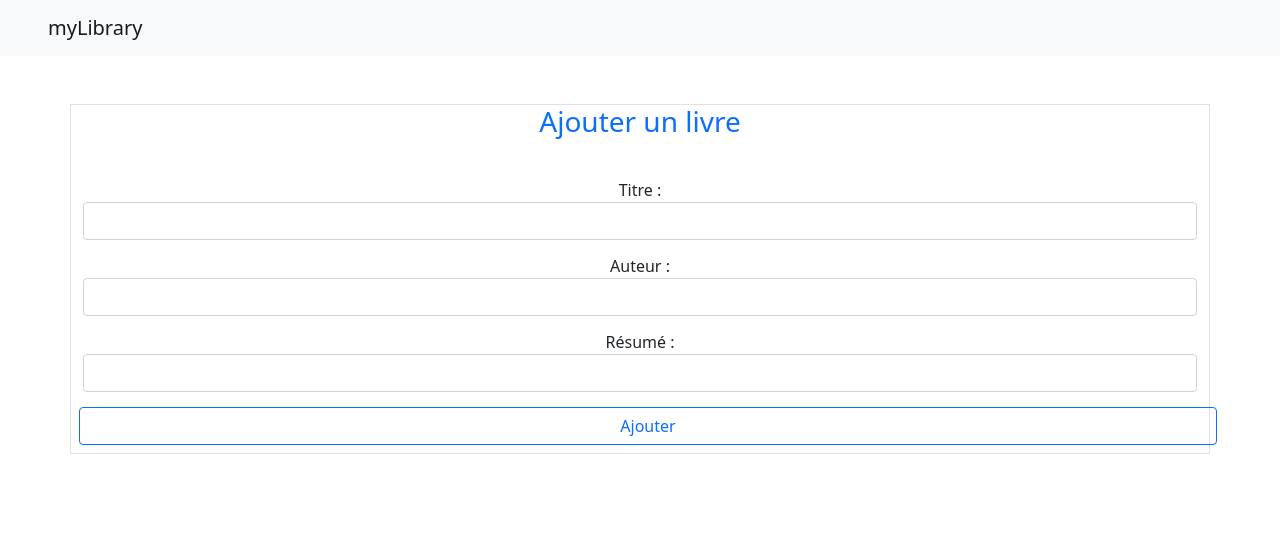
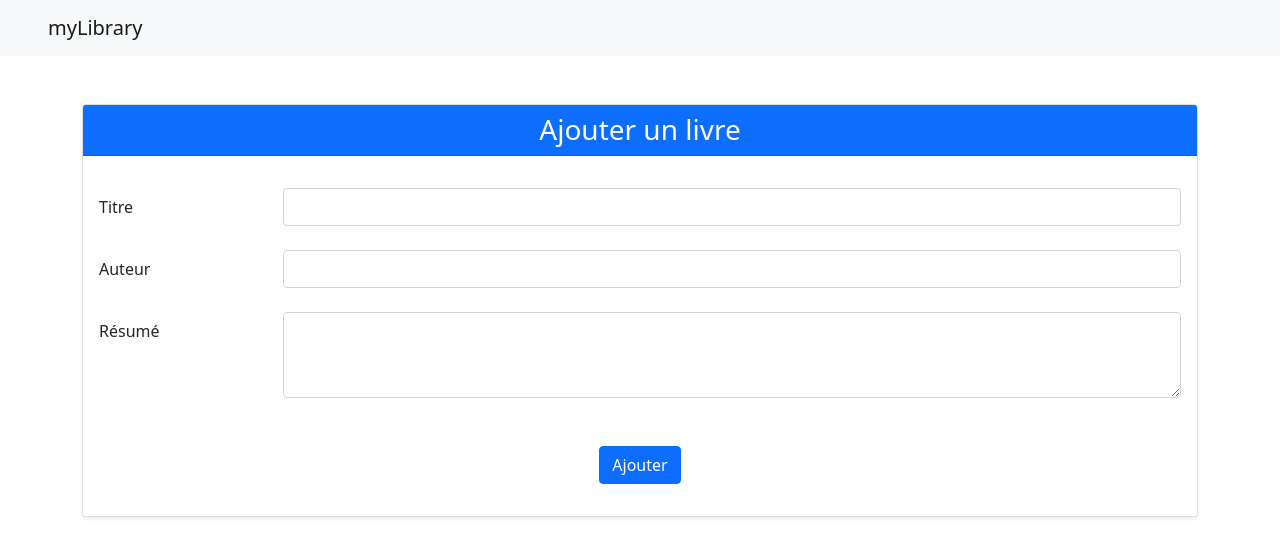
Before and after one commit to Lysianedon/my-library, an Angular app in the folder myLibrary/: page /books/add in a window 1280 px wide. Shown: the top 556 px of the page. Built offline with nearby package versions, Linux system fonts and the light colour scheme.

Commit message:
improved css

```diff
--- a/myLibrary/src/app/add-book/add-book.component.html
+++ b/myLibrary/src/app/add-book/add-book.component.html
@@ -1,4 +1,4 @@
-<form (ngSubmit)="onAddBook()" class="container mt-5  border">
+<!-- <form (ngSubmit)="onAddBook()" class="container mt-5  border">
     <div class="d-flex justify-content-between align-items-center mb-4">
         <h3 class="text-primary mx-auto">Ajouter un livre</h3>
     </div>
@@ -19,4 +19,42 @@
         </label>
         <button class="btn btn-outline-primary m-2 align-items-center" type="submit">Ajouter</button>
     </div>
-</form>
+</form> -->
+
+<div class="container mt-5">
+    <div class="card shadow-sm">
+      <div class="card-header bg-primary text-white d-flex justify-content-between">
+        <h3 class="card-title mb-0 mx-auto">Ajouter un livre</h3>
+      </div>
+      <div class="card-body">
+        <form (ngSubmit)="onAddBook()">
+          <div class="form-group row mt-3">
+            <label for="title" class="col-sm-2 col-form-label">Titre</label>
+            <div class="col-sm-10">
+              <input type="text" class="form-control" name="title" id="title" [(ngModel)]="newBook.title">
+            </div>
+          </div>
+
+          <div class="form-group row mt-4">
+            <label for="author" class="col-sm-2 col-form-label">Auteur</label>
+            <div class="col-sm-10">
+              <input type="text" class="form-control" name="author" id="author" [(ngModel)]="newBook.author">
+            </div>
+          </div>
+
+          <div class="form-group row mt-4">
+            <label for="description" class="col-sm-2 col-form-label">Résumé</label>
+            <div class="col-sm-10">
+              <textarea class="form-control" name="description" id="description" [(ngModel)]="newBook.description" rows="3"></textarea>
+            </div>
+          </div>
+
+          <div class="form-group row mt-4">
+            <div class="col-sm-12 d-flex justify-content-center mt-4 mb-3">
+              <button type="submit" class="btn btn-primary">Ajouter</button>
+            </div>
+          </div>
+        </form>
+      </div>
+    </div>
+  </div>
```
